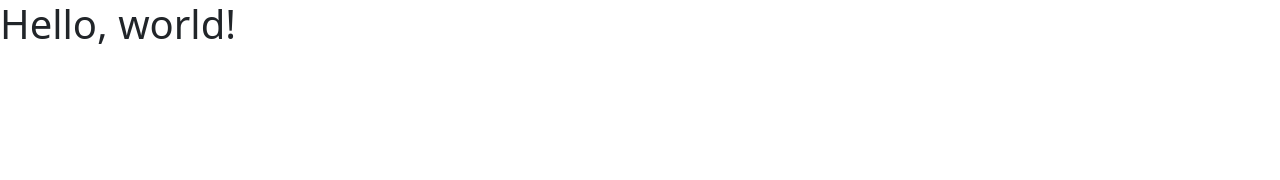
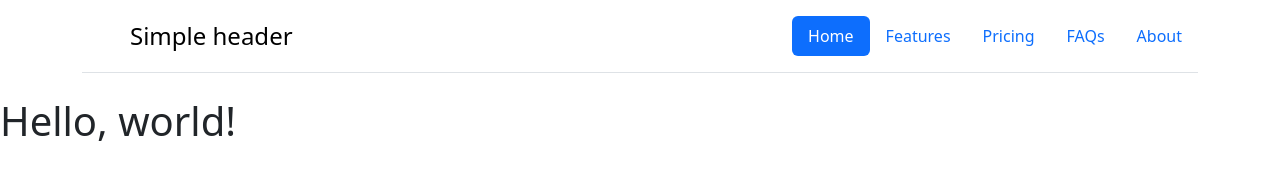
Before and after one commit to addingtonkel/addingtonkel.github.io, a plain HTML site: page index.html in a window 1280 px wide. Drawn offline with nearby package versions, Linux system fonts and the light colour scheme.

Commit message:
Update index.html

```diff
--- a/index.html
+++ b/index.html
@@ -7,7 +7,22 @@
     <link href="https://cdn.jsdelivr.net/npm/bootstrap@5.3.2/dist/css/bootstrap.min.css" rel="stylesheet" integrity="sha384-T3c6CoIi6uLrA9TneNEoa7RxnatzjcDSCmG1MXxSR1GAsXEV/Dwwykc2MPK8M2HN" crossorigin="anonymous">
   </head>
   <body>
-    <h1 class="visually-hidden">Headers examples</h1>
+    <div class="container">
+    <header class="d-flex flex-wrap justify-content-center py-3 mb-4 border-bottom">
+      <a href="/" class="d-flex align-items-center mb-3 mb-md-0 me-md-auto link-body-emphasis text-decoration-none">
+        <svg class="bi me-2" width="40" height="32"><use xlink:href="#bootstrap"></use></svg>
+        <span class="fs-4">Simple header</span>
+      </a>
+
+      <ul class="nav nav-pills">
+        <li class="nav-item"><a href="#" class="nav-link active" aria-current="page">Home</a></li>
+        <li class="nav-item"><a href="#" class="nav-link">Features</a></li>
+        <li class="nav-item"><a href="#" class="nav-link">Pricing</a></li>
+        <li class="nav-item"><a href="#" class="nav-link">FAQs</a></li>
+        <li class="nav-item"><a href="#" class="nav-link">About</a></li>
+      </ul>
+    </header>
+  </div>
     <h1>Hello, world!</h1>
     <script src="https://cdn.jsdelivr.net/npm/bootstrap@5.3.2/dist/js/bootstrap.bundle.min.js" integrity="sha384-C6RzsynM9kWDrMNeT87bh95OGNyZPhcTNXj1NW7RuBCsyN/o0jlpcV8Qyq46cDfL" crossorigin="anonymous"></script>
   </body>
```
